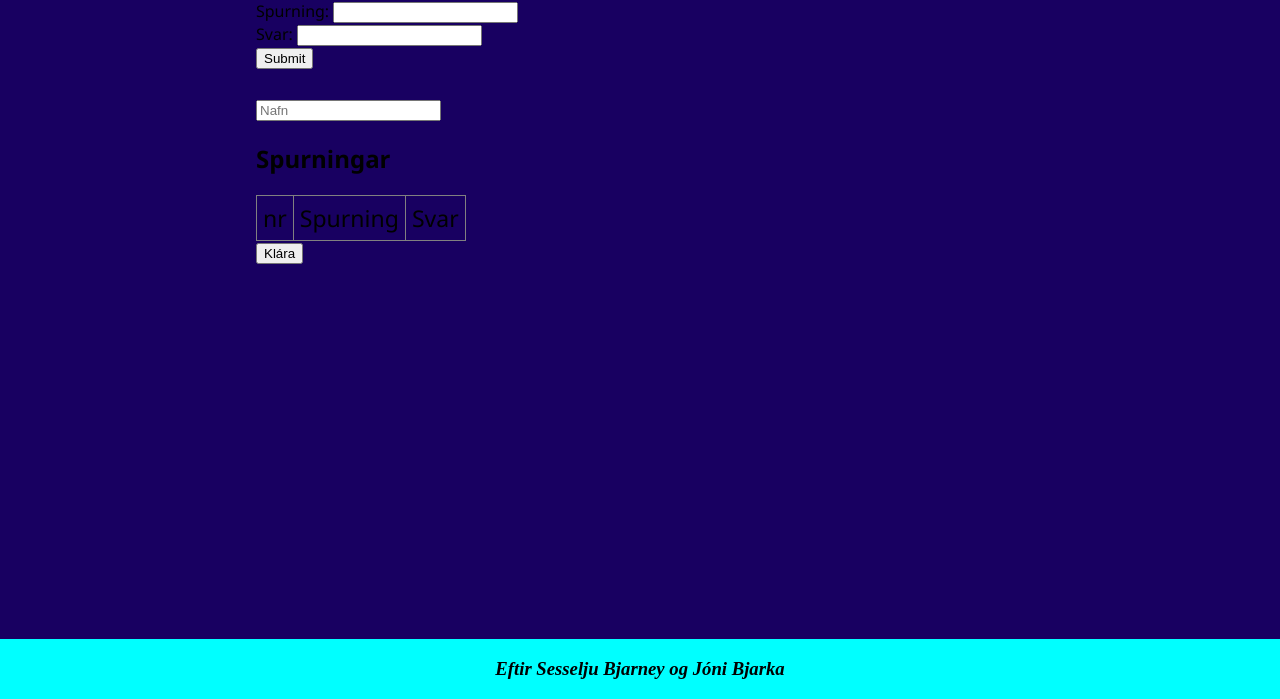
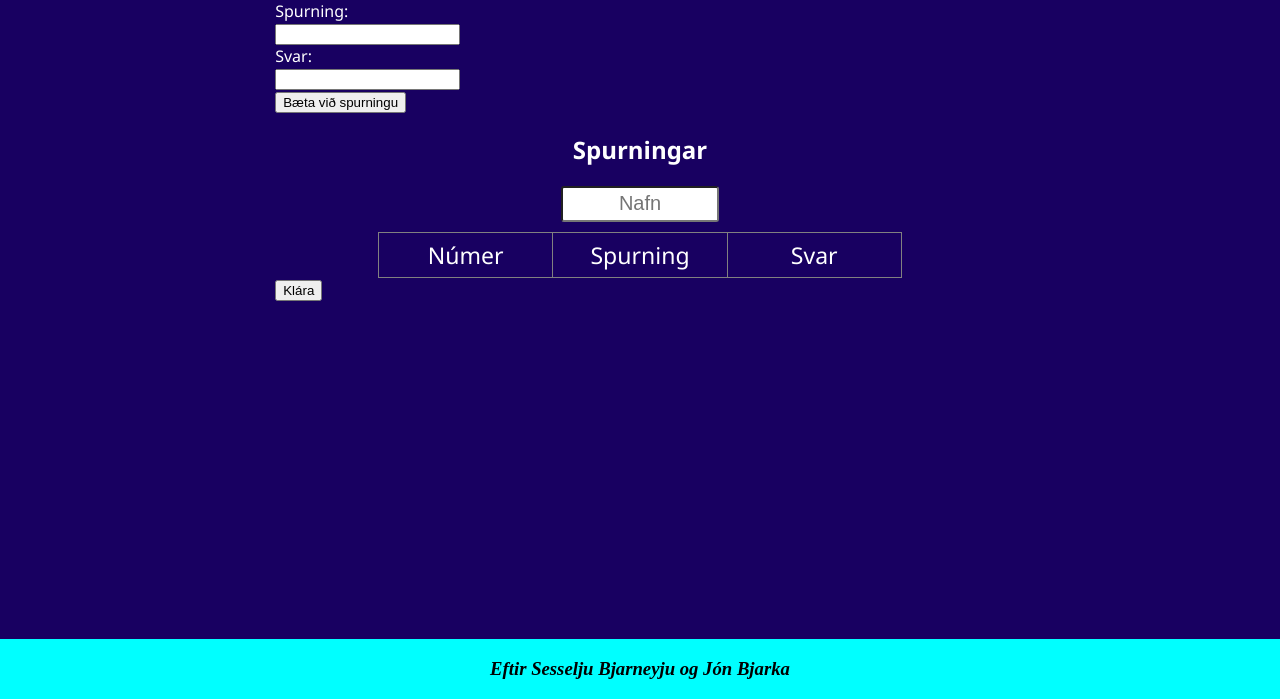
Before and after one commit to nonni1234/timaverk-2, a Flask app: page /nyttquiz in a window 1280 px wide. Shown: the part 101-800 px from the top of the page. Run offline with Flask 2, Linux system fonts and the light colour scheme.

Commit message:
nyttquiz style

```diff
--- a/app.py
+++ b/app.py
@@ -1,5 +1,5 @@
 import os
-from flask import Flask, render_template as template, session, url_for, request, redirect, json
+from flask import Flask, render_template as template, session, url_for, request, redirect, json, send_from_directory
 app = Flask(__name__)
 app.secret_key = os.urandom(8)
 # Gera stuff tilbúið
@@ -29,6 +29,7 @@ def home():
 
 @app.route("/quiz/<name>")
 def quiz(name): # Gefur quiz eftir vali
+    quizzes = getQuizzes()
     teljari = 0 # Redefinear teljara
     svor = {}
     if "teljari" in session: # Ef teljari er í session þá er hann notaður
@@ -45,6 +46,7 @@ def quiz(name): # Gefur quiz eftir vali
 
 @app.route("/next/<name>", methods=["post"]) # Næsta spurning (hækkar teljara um eitt)
 def next(name):
+    quizzes = getQuizzes()
     svar = request.form["svar"]
     svor = {}
     rett = 0
@@ -83,6 +85,7 @@ def next(name):
 
 @app.route("/results/<name>")
 def result(name): # Result fyrir spurningarnar
+    quizzes = getQuizzes()
     if "svor" in session and "rett" in session:
         svor = session["svor"]
         rett = session["rett"]
@@ -99,6 +102,7 @@ def result(name): # Result fyrir spurningarnar
 
 @app.route("/nyttquiz", methods = ["POST","GET"])
 def nytt():
+    quizzes = getQuizzes()
     if request.method == "POST":
         max = int(request.form["max"])
         spurningar = []
@@ -111,6 +115,7 @@ def nytt():
         return "uwu"
     else:
         return template("nyttquiz.html")
+
 @app.errorhandler(404)
 def pagenotfound(error):
     return template("404.html"), 404
--- a/static/quiz.json
+++ b/static/quiz.json
@@ -59,6 +59,13 @@
     "N\u00fdja Del\u00ed"
    ]
   ],
+  "quiz": [
+   [
+    1,
+    "askda\u00e6slkdj\u00e6aksjdaksdjalskdjalskdjlasfljanfjasdlansdljnaslfknasjdnlajsdn",
+    "svar"
+   ]
+  ],
   "shrek": [
    [
     0,
--- a/static/style.css
+++ b/static/style.css
@@ -125,6 +125,10 @@ body {
     font-size: 2em;
 }
 
+#spurning {
+    word-wrap: break-word;
+}
+
 .submit {
     margin: 20px;
     padding: 7px;
@@ -155,9 +159,36 @@ body {
 #spurningar-table {
     border: 1px solid black;
     border-collapse: collapse;
+    margin: auto;
+    text-align: center;
+}
+#nafn-div {
+    text-align: center;
+    margin-bottom: 10px;
+}
+#spurningar-table td, #spurningar-table tr {
+    width: 7em;
+    max-width: 10em;
+    word-wrap: break-word;
 }
 #spurningar-table td,#spurningar-table tr {
     border: 1px solid gray;
     padding: 6px;
     font-size: 1.2em;
 }
+#new_wrapper {
+    color: white;
+    width: 95%;
+    margin: auto;
+}
+input[name="nafn"]{
+    text-align: center;
+    font-size: 20px;
+    border-radius: 3px;
+    height: 30px;
+    width: 150px;
+    margin: auto;
+}
+#titill {
+    margin: auto;
+}
--- a/templates/footer.html
+++ b/templates/footer.html
@@ -1 +1 @@
-<h3> <i>Eftir Sesselju Bjarney og Jóni Bjarka</i></h3>
+<h3> <i>Eftir Sesselju Bjarneyju og Jón Bjarka</i></h3>
--- a/templates/nyttquiz.html
+++ b/templates/nyttquiz.html
@@ -1,17 +1,19 @@
 {% extends "base-default.html" %}
 {% block title %}Nýtt Quiz{% endblock %}
 {% block content %}
-    Spurning: <input type="text" name="nyspurning" id="nyspurning" required><br>
-    Svar: <input type="text" name="nyttsvar" id="nyttsvar" required><br>
-    <button onclick="newRow()" type="submit">Submit</button>
-<form action="/nyttquiz" method="POST">
-    <h2><input type="text" name="nafn" id="nafn" placeholder="Nafn" required></h2>
+<div id="new_wrapper">
+    Spurning: <br><input type="text" name="nyspurning" id="nyspurning" required><br>
+    Svar: <br><input type="text" name="nyttsvar" id="nyttsvar" required><br>
+    <button onclick="newRow()" type="submit">Bæta við spurningu</button>
+
+    <form action="/nyttquiz" method="POST" id="nyttquiz">
+        <h2 style="text-align: center;">Spurningar</h2>
         <table id="spurningar-table">
-    <thead><h2>Spurningar</h2></thead>
+            <div id="nafn-div"><input type="text" name="nafn" id="nafn" placeholder="Nafn" required></div>
                 <tbody id="spurningar-body">
                     <input type="hidden" name="max" id="max" value="0">
                     <tr>
-            <td>nr</td>
+                        <td>Númer</td>
                         <td>Spurning</td>
                         <td>Svar</td>
                     </tr>
@@ -19,4 +21,5 @@
             </table>
         <button type="submit">Klára</button>
     </form>
+</div>
 {% endblock %}
--- a/templates/quiz.html
+++ b/templates/quiz.html
@@ -2,7 +2,7 @@
 {% block content %}
 
 <div class="spurning">
-    <h1> {{ spurning[1] }} </h1>
+    <h1 id="spurning"> {{ spurning[1] }} </h1>
     <form action="/next/{{quiznafn}}" method="post">
         <input type="text" name="svar" class="svar" autofocus required><br>
         <input type="submit" value="Næsta spurning" class="submit">
```
Lines whose indentation alone changed are shown as unchanged.
